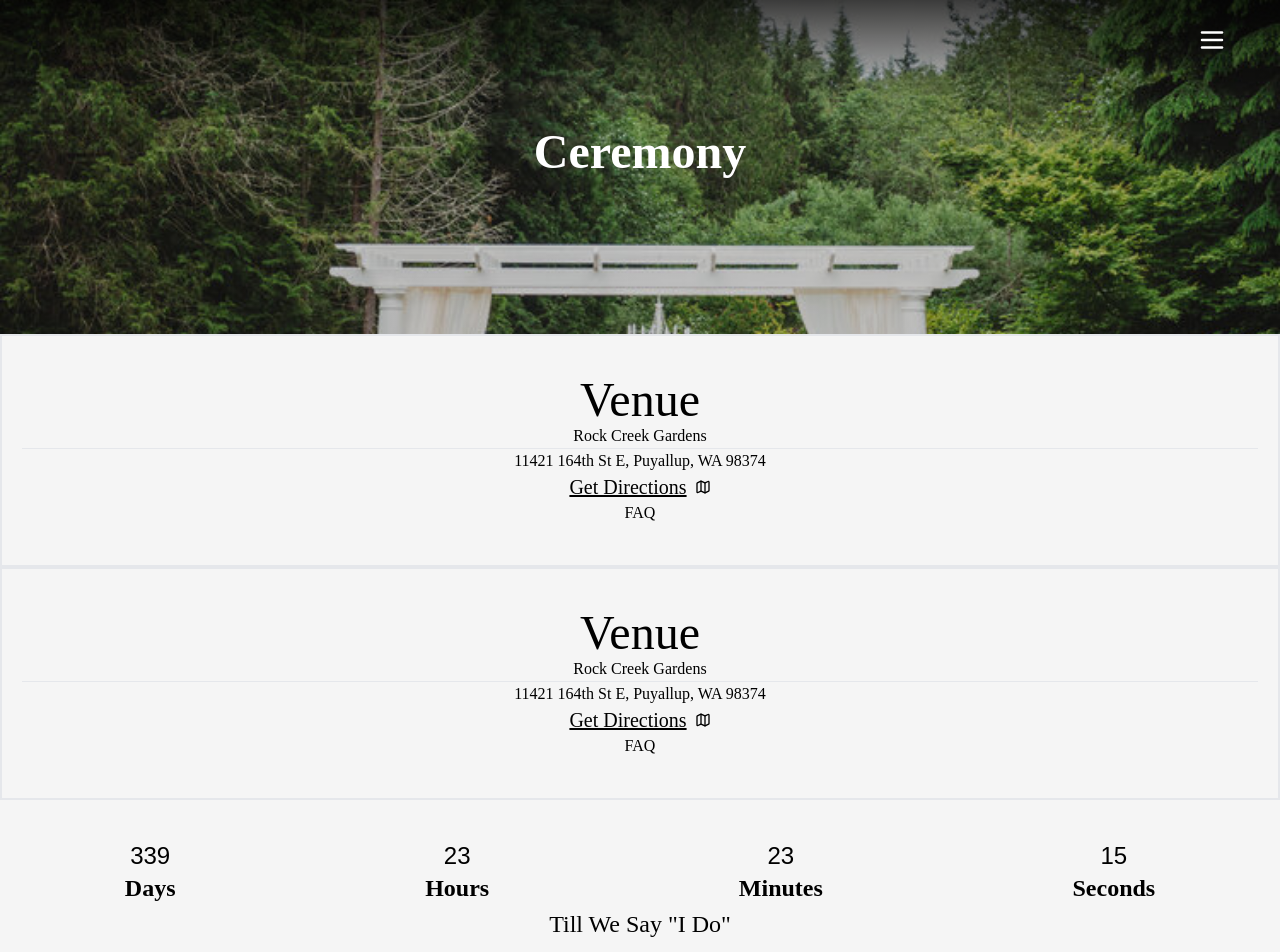
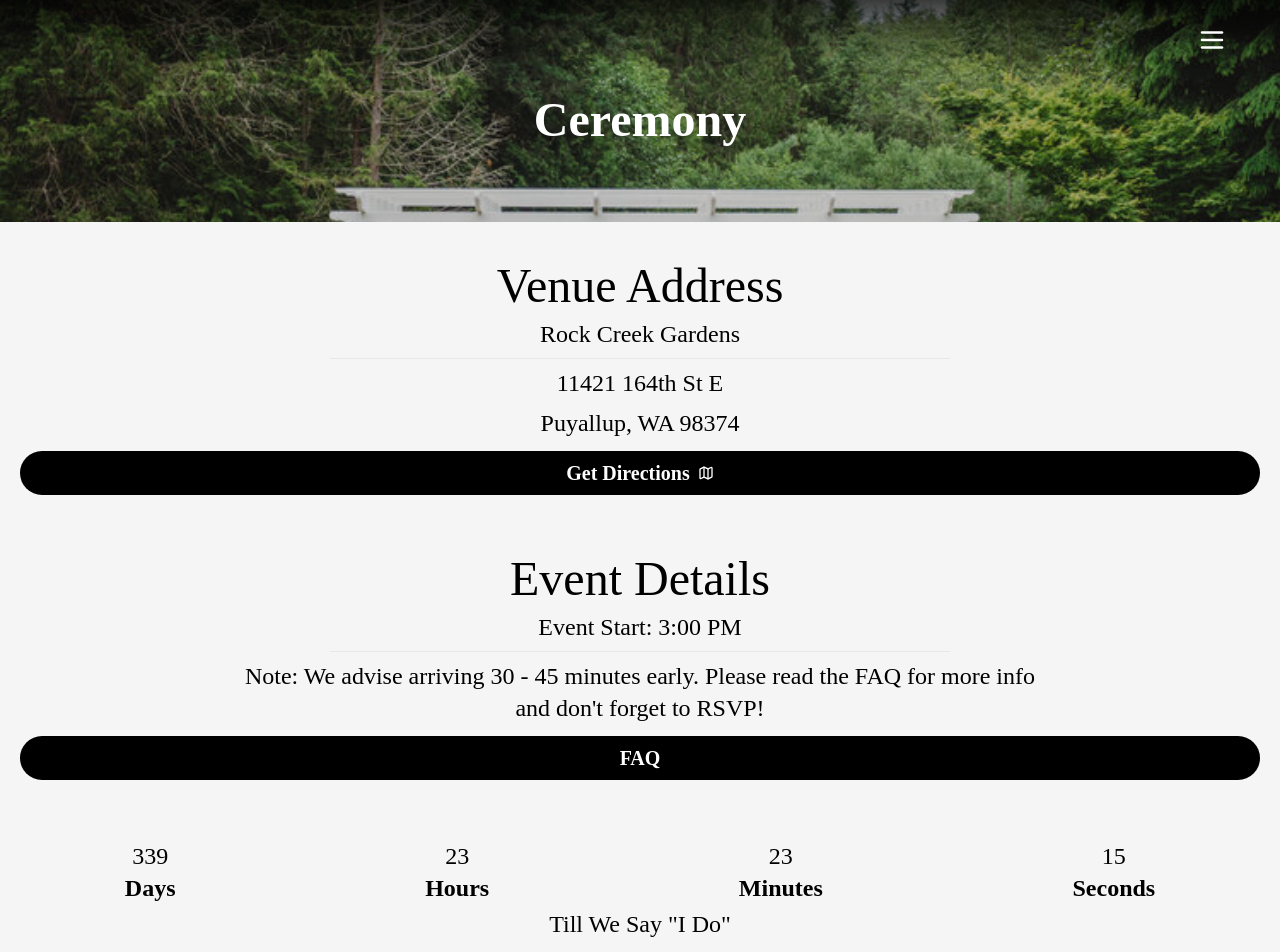
Before and after one commit to matthew-beep/wedding-v2, a Next.js app in the folder wedding-v2/: page /ceremony in a window 1280 px wide. Shown: the top 952 px of the page. Built offline with nearby package versions, Linux system fonts and the light colour scheme; a web font is replaced by a local one.

Commit message:
working on ceremony page

```diff
--- a/wedding-v2/src/app/ceremony/ceremony.tsx
+++ b/wedding-v2/src/app/ceremony/ceremony.tsx
@@ -34,7 +34,7 @@ const Ceremony: React.FC<CeremonyProps> = ({ }) => {
       <section className="h-svh relative flex flex-col">
         <div className="h-1/2">
           <div
-          className="h-auto w-full z-0 flex pt-32 justify-center text-white font-canto"
+          className="h-auto w-full z-0 flex pt-24 justify-center text-white font-canto"
           style={{
             backgroundImage: `linear-gradient(to bottom, rgba(0, 0, 0, .75) 0%, rgba(0, 0, 0, 0.15) 30%), url(${banner.src})`,
             backgroundSize: "cover",
@@ -53,27 +53,29 @@ const Ceremony: React.FC<CeremonyProps> = ({ }) => {
             </motion.h2>
           </div>
         </div>
-        <div className="font-canto py-10 px-5 text-black flex flex-col justify-start items-center border-2">
-          <h3 className="text-5xl">Venue</h3>
-          <h4>Rock Creek Gardens</h4>
-          <hr className='h-px w-full'/>
-          <h4>11421 164th St E, Puyallup, WA 98374</h4>
-          <Link href="https://maps.app.goo.gl/Pigf5jMHBtSDvwVi6" target="_blank" className="cursor-pointer underline flex items-center">
-            <h4 className='text-xl'>Get Directions</h4>
-            <Map className="ml-2 w-4 h-4" />
-          </Link>
-          <button>FAQ</button>
+        <div className="font-canto pt-10 pb-5 px-5 text-black flex flex-col justify-start items-center gap-2">
+          <h3 className="text-5xl">Venue Address</h3>
+          <h4 className='text-2xl'>Rock Creek Gardens</h4>
+          <hr className='h-px w-6/12'/>
+          <h4 className='text-2xl'>11421 164th St E</h4>
+          <h4 className='text-2xl'>Puyallup, WA 98374</h4>
+          <button className="text-2xl px-3 py-2 bg-black text-white rounded-full w-full font-bold mt-1 flex justify-center items-center">
+            <Link href="https://maps.app.goo.gl/Pigf5jMHBtSDvwVi6" target="_blank" className="flex items-center justify-center w-full h-full">
+              <h4 className='text-xl'>Get Directions</h4>
+              <Map className="ml-2 w-4 h-4" />
+            </Link>
+          </button>
         </div>
-        <div className="font-canto py-10 px-5 text-black flex flex-col justify-start items-center border-2">
-          <h3 className="text-5xl">Venue</h3>
-          <h4>Rock Creek Gardens</h4>
-          <hr className='h-px w-full'/>
-          <h4>11421 164th St E, Puyallup, WA 98374</h4>
-          <Link href="https://maps.app.goo.gl/Pigf5jMHBtSDvwVi6" target="_blank" className="cursor-pointer underline flex items-center">
-            <h4 className='text-xl'>Get Directions</h4>
-            <Map className="ml-2 w-4 h-4" />
-          </Link>
-          <button>FAQ</button>
+        <div className="font-canto pt-10 pb-5 px-5 text-black flex flex-col justify-start items-center gap-2">
+          <h3 className="text-5xl">Event Details</h3>
+          <h4 className='text-2xl w-2/3 text-center'>Event Start: 3:00 PM</h4>
+          <hr className='h-px w-6/12'/>
+          <h4 className='text-2xl w-2/3 text-center'>Note: We advise arriving 30 - 45 minutes early. Please read the FAQ for more info and don&apos;t forget to RSVP!</h4>
+          <button className="text-2xl px-3 py-2 bg-black text-white rounded-full w-full font-bold mt-1 flex justify-center items-center">
+            <Link href="../faq" className="flex items-center justify-center w-full h-full">
+              <h4 className='text-xl'>FAQ</h4>
+            </Link>
+          </button>
         </div>
       </section>
     </div>
--- a/wedding-v2/src/app/footer.tsx
+++ b/wedding-v2/src/app/footer.tsx
@@ -45,7 +45,7 @@ const Footer: React.FC<FooterProps> = ({  }) => {
         <div className='flex flex-col items-center justify-center mb-5'>
           <div className='flex w-full justify-around items-center'>
             <div className='flex flex-col items-center'>
-              <div className='font-proxima'>
+              <div>
                 {days}
               </div>
               <div className='font-canto font-bold'>
@@ -53,7 +53,7 @@ const Footer: React.FC<FooterProps> = ({  }) => {
               </div>
             </div>
             <div className='flex flex-col items-center'>
-              <div className='font-proxima'>
+              <div>
                 {hours}
               </div>
               <div className='font-canto font-bold'>
@@ -61,7 +61,7 @@ const Footer: React.FC<FooterProps> = ({  }) => {
               </div>
             </div>
             <div className='flex flex-col items-center'>
-              <div className='font-proxima'>
+              <div>
                 {minutes}
               </div>
               <div className='font-canto font-bold'>
@@ -69,7 +69,7 @@ const Footer: React.FC<FooterProps> = ({  }) => {
               </div>
             </div>
             <div className='flex flex-col items-center'>
-              <div className='font-proxima'>
+              <div>
                 {seconds}
               </div>
               <div className='font-canto font-bold'>
```
